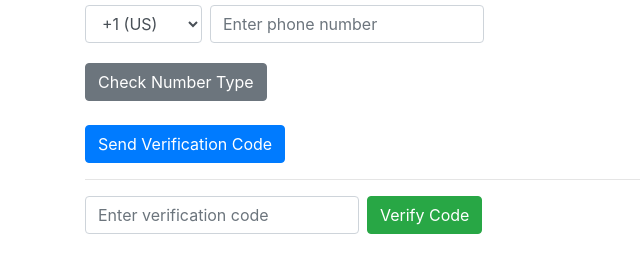
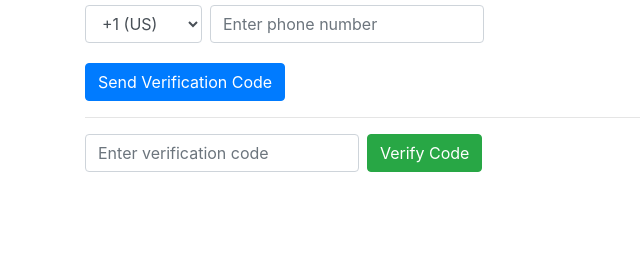
Before and after one commit to sebiffle/verify-buildathon, a website: page index.html in a window 1280 px wide. Shown: the part 77-350 px from the top of the page, without its empty margins (0-640 px from the left). Drawn offline with nearby package versions, Linux system fonts and the light colour scheme.

Commit message:
update index page

```diff
--- a/index.html
+++ b/index.html
@@ -38,10 +38,10 @@
 			</div>
 		</form>
 
-		<div>
+		<!-- <div>
 		<button type="button" onclick="checkNumber()" class="btn btn-secondary">Check Number Type</button>
 		</div>
-			<br />
+			<br /> -->
 
 		<div>
 			<button type="button" onclick="sendCode()" class="btn btn-primary">Send Verification Code</button>
```
